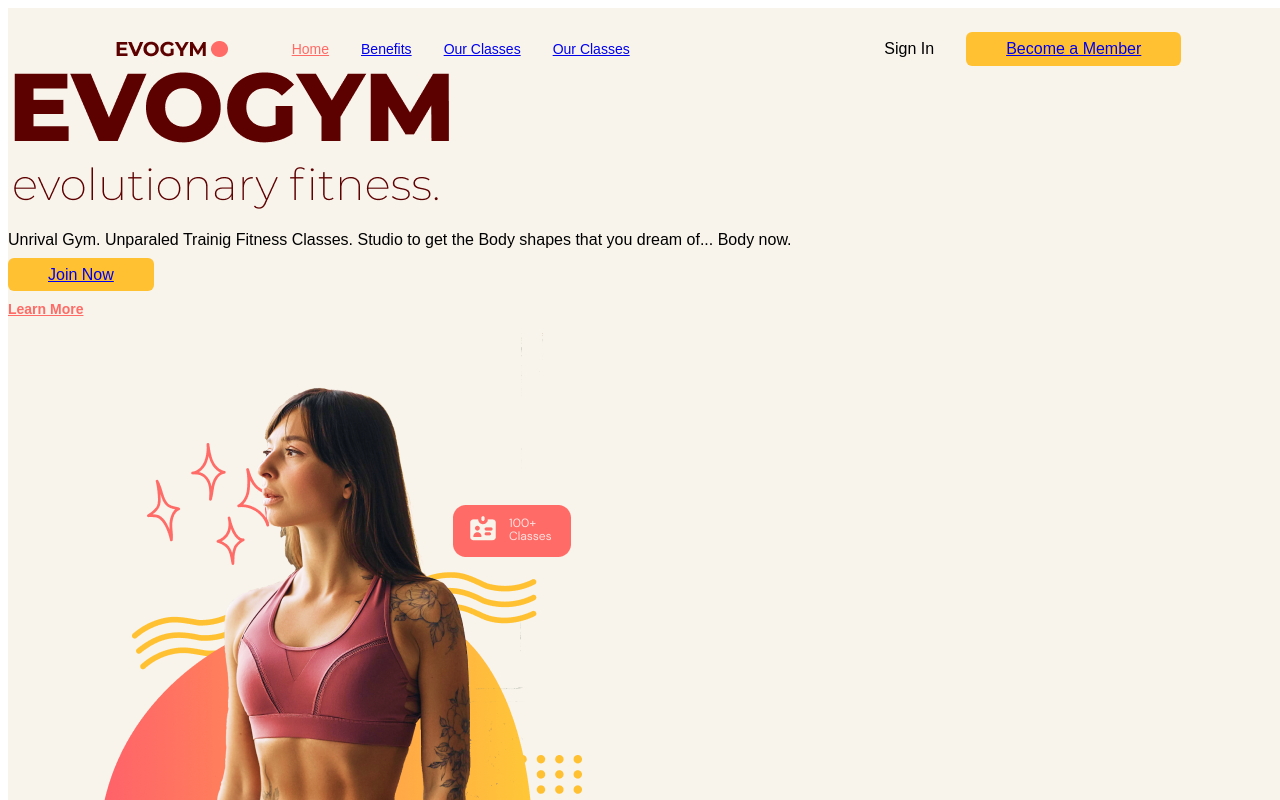
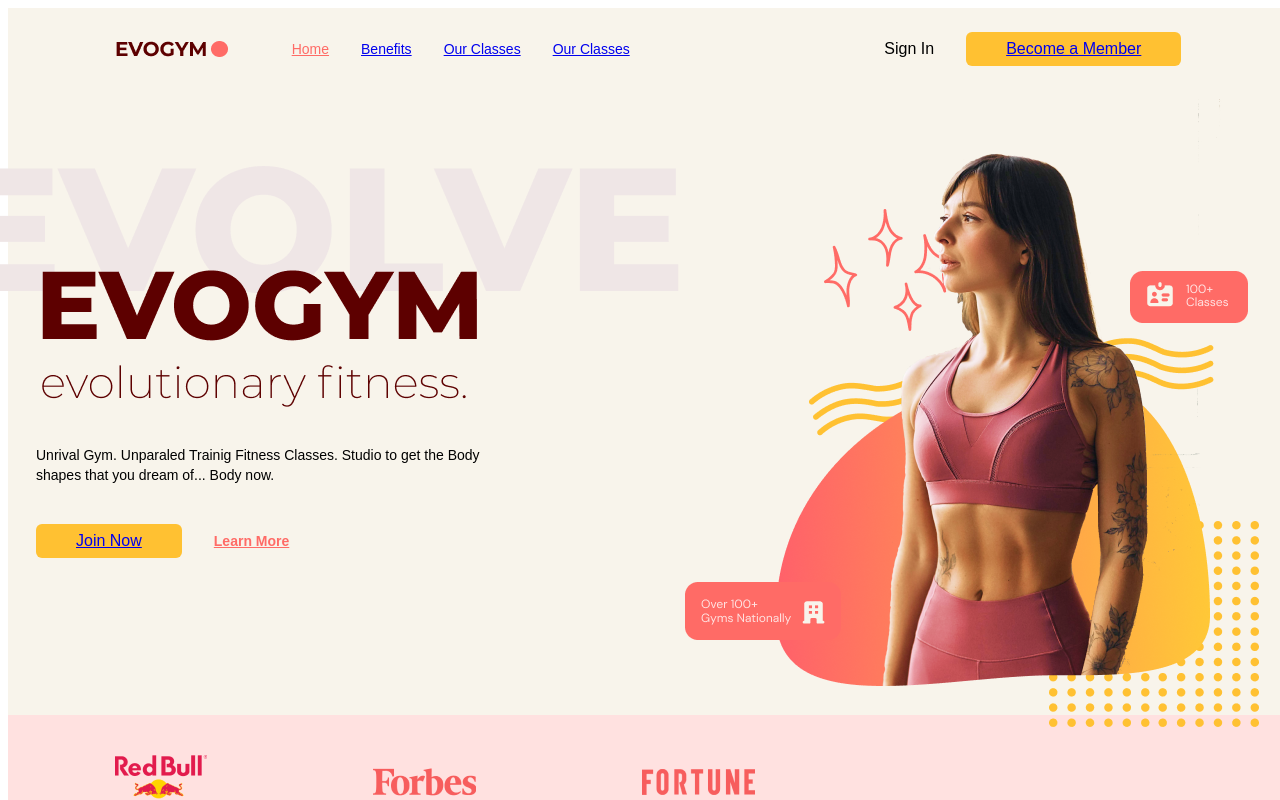
Before and after one commit to fahad39/gym-app, a React (Vite) app: page / in a window 1280 px wide. Shown: the top 800 px of the page. Built offline with nearby package versions, Linux system fonts and the light colour scheme.

Commit message:
added home page styling

```diff
--- a/src/scenes/home/index.tsx
+++ b/src/scenes/home/index.tsx
@@ -7,6 +7,8 @@
 import SponsorRedBull from "@/assets/SponsorRedBull.png"
 import SponsorFortune from "@/assets/SponsorFortune.png"
 import AnchorLink from 'react-anchor-link-smooth-scroll'
+import { motion } from 'framer-motion'
+
 
 
 type Props = {
@@ -20,24 +22,47 @@
   return (
     <section id="home" className='gap-16 bg-gray-20 py-10 md:h-full md:pb-0'>
         {/* Image and main header */}
-        <div>
+        <motion.div
+            className='mx-auto w-5/6 items-center justify-center md:h-5/6 md:flex'
+            onViewportEnter={()=>setSelectedPage(SelectedPage.Home)}
+        >
             {/* main header */}
-            <div>
+            <div className='z-10 mt-32 md:basis-3/5'>
                 {/* headings */}
-                <div>
-                    <div>
-                        <div>
+                <motion.div
+                    className='md:-mt-20'
+                    initial="hidden"
+                    whileInView="visible"
+                    viewport={{once:true, amount:0.5}}
+                    transition={{duration:0.5}}
+                    variants={{
+                        hidden:{opacity:0, x:-50},
+                        visible:{opacity:1, x:0}
+                    }}
+                >
+                    <div className='relative'>
+                        <div className='before:absolute before:-top-20 before:-left-20 before:z-[-1] md:before:content-evolvetext'>
                             <img alt='home-page-text' src={HomePageText} />
                         </div>
                     </div>
-                    <p>
+                    <p className='mt-8 text-sm md:text-start'>
                         Unrival Gym. Unparaled Trainig Fitness Classes.
                         Studio to get the Body shapes that you dream of...
                         Body now.
                     </p>
-                </div>
+                </motion.div>
                 {/* actions */}
-                <div>
+                <motion.div
+                    className='mt-8 flex items-center gap-8 '
+                    initial="hidden"
+                    whileInView="visible"
+                    viewport={{once:true, amount:0.5}}
+                    transition={{delay:0.2, duration:0.5}}
+                    variants={{
+                        hidden:{opacity:0, x:-50},
+                        visible:{opacity:1, x:0}
+                    }}
+                >
                     <ActionButton setSelectedPage={setSelectedPage}>Join Now</ActionButton>
                     <AnchorLink
                         className="text-sm font-bold text-primary-500 underline hover:text-secondary-500"
@@ -46,15 +71,27 @@
                     >
                         <p>Learn More</p>
                     </AnchorLink>
-                </div>
+                </motion.div>
             </div>
 
             {/* image  */}
 
-            <div>
+            <div className='flex basis-3/5 justify-center md:z-10 md:ml-40 md:mt-16 md:justify-items-end'>
                 <img alt='home-pageGraphic' src={HomePageGraphic} />
             </div>
-        </div>
+        </motion.div>
+        {/* Sponsors */}
+        {isAboveMediumScreens && (
+            <div className='h-[150px] w-full bg-primary-100 py-10'>
+                <div className='mx-auto w-5/6'>
+                    <div className='flex w-3/5 items-center justify-between gap-8'>
+                        <img alt="redbull-sponsor" src={SponsorRedBull} />
+                        <img alt="forbes-sponsor" src={SponsorForbes} />
+                        <img alt="fortune-sponsor" src={SponsorFortune} />
+                    </div>
+                </div>
+            </div>
+        )}
     </section>
   )
 }
```
